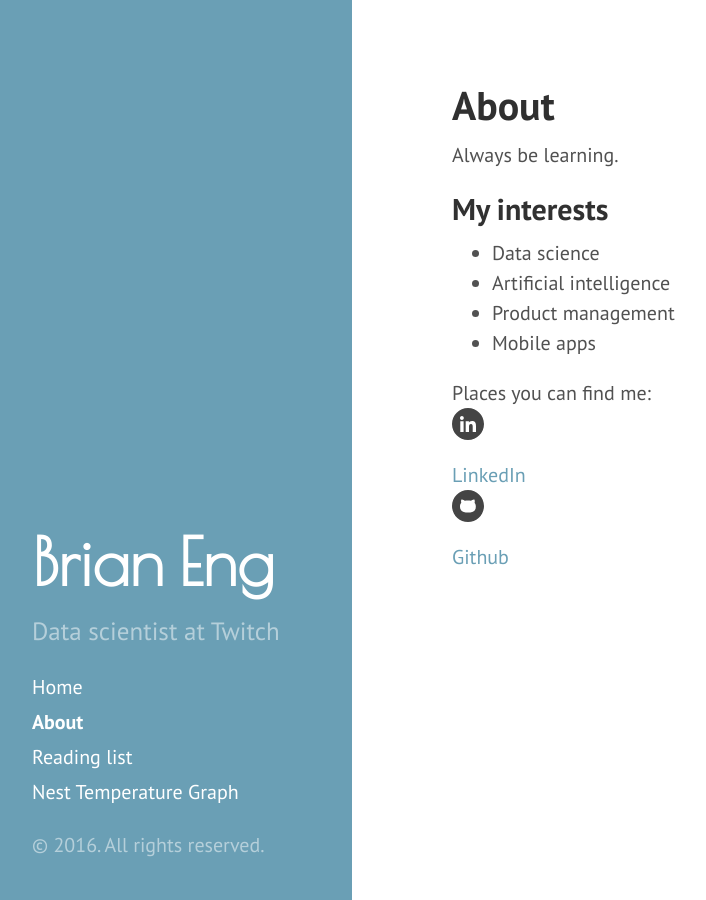
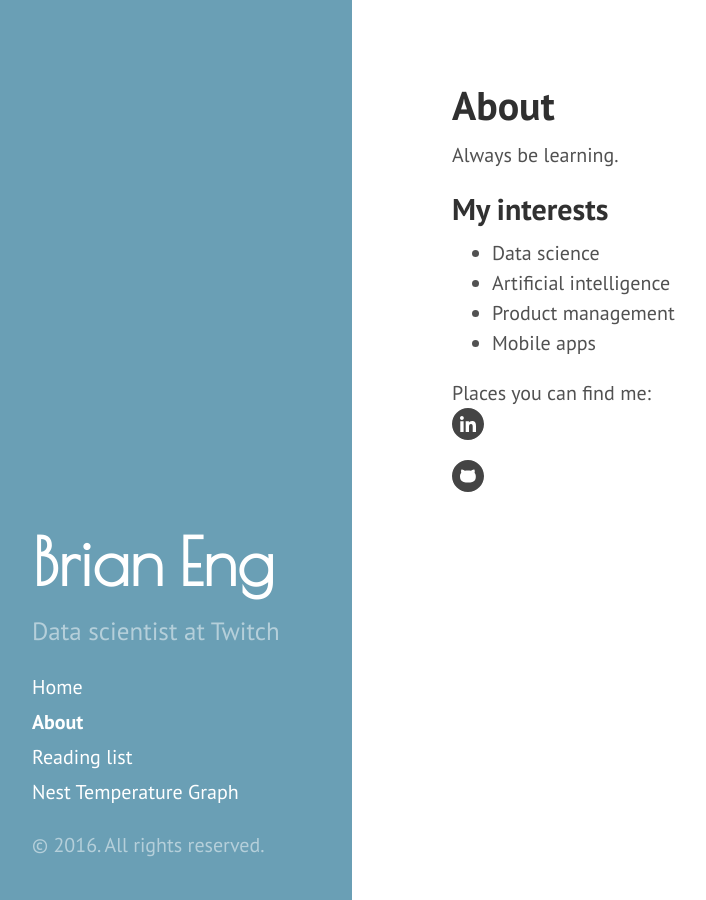
Before and after one commit to wukaiyuan/wukaiyuan.github.io, a Jekyll site: the page built from about.md, in a window 1280 px wide. Shown: the whole page, without its empty margins (8-714 px from the left). Built offline with Jekyll 4.4.1, drawn with Linux system fonts in a browser that asks for light colours.

Commit message:
Remove text

```diff
--- a/about.md
+++ b/about.md
@@ -13,5 +13,5 @@ Always be learning.
 * Mobile apps
 
 Places you can find me:
-[![LinkedIn](http://wukaiyuan.github.io/wukaiyuan.github.io/public/social-1_round-linkedin.svg) LinkedIn](http://www.linkedin.com/in/brianheng)
-[![Github](http://wukaiyuan.github.io/wukaiyuan.github.io/public/social-1_round-github.svg) Github](http://github.com/wukaiyuan)
+[![LinkedIn](http://wukaiyuan.github.io/wukaiyuan.github.io/public/social-1_round-linkedin.svg)](http://www.linkedin.com/in/brianheng)
+[![Github](http://wukaiyuan.github.io/wukaiyuan.github.io/public/social-1_round-github.svg)](http://github.com/wukaiyuan)
```
